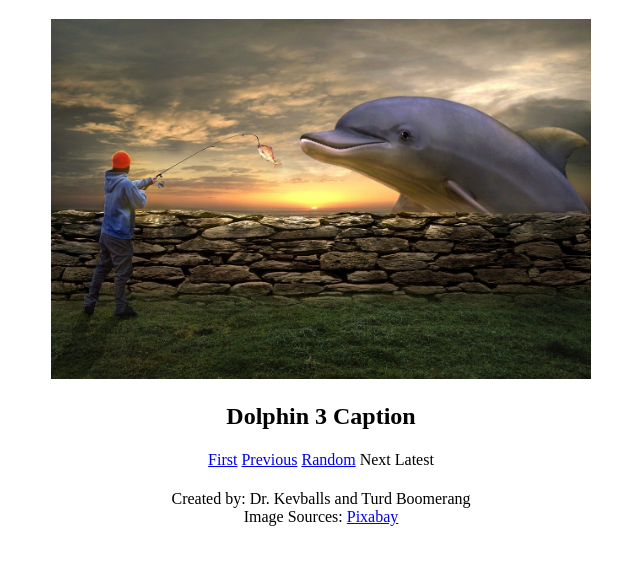
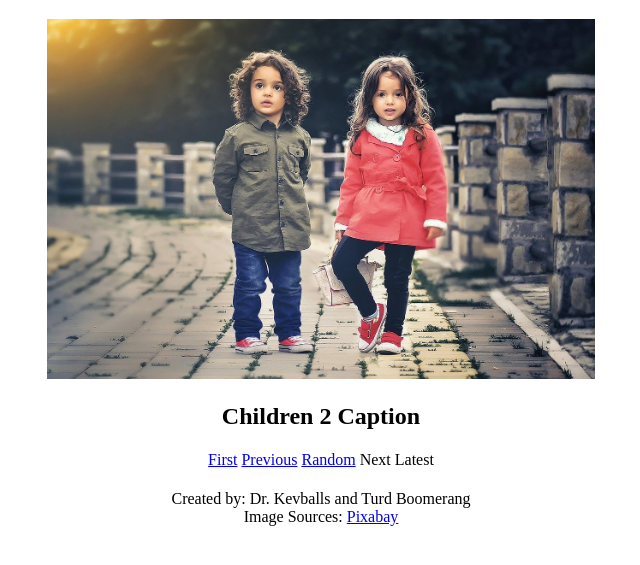
Before and after one commit to armstrongch/GoblinSauce, a plain HTML site: page index.html in a window 1280 px wide. Shown: the part 61-626 px from the top of the page, without its empty margins (319-959 px from the left). Drawn offline with nearby package versions, Linux system fonts and the light colour scheme.

Commit message:
Update index.html

```diff
--- a/index.html
+++ b/index.html
@@ -82,11 +82,7 @@
 
 			//https://pixabay.com/
 			var images = {
-				latestImageIndex: 3,
-				image3: {
-					src: "images/dolphin3.jpg",
-					caption: "Dolphin 3 Caption"
-				},
+				latestImageIndex: 2,
 				image2: {
 					src: "images/children2.jpg",
 					caption: "Children 2 Caption"
```
